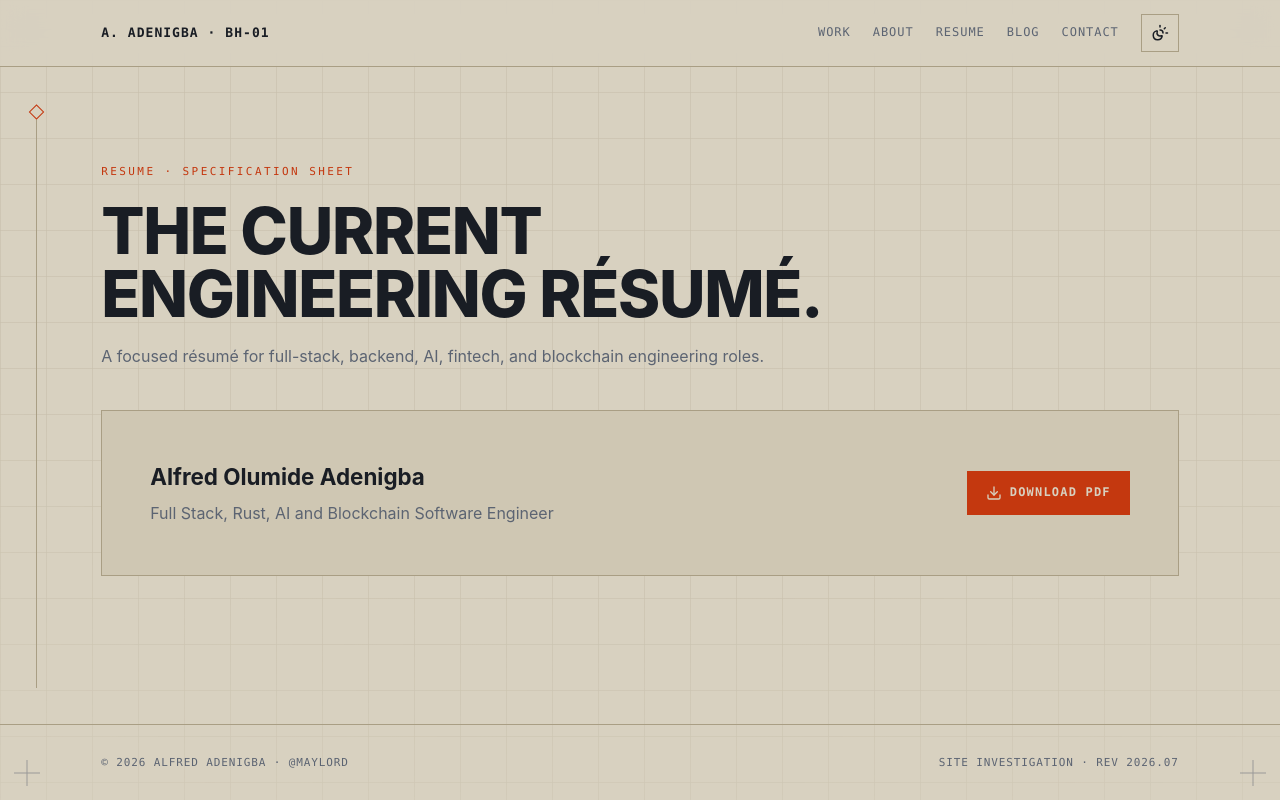
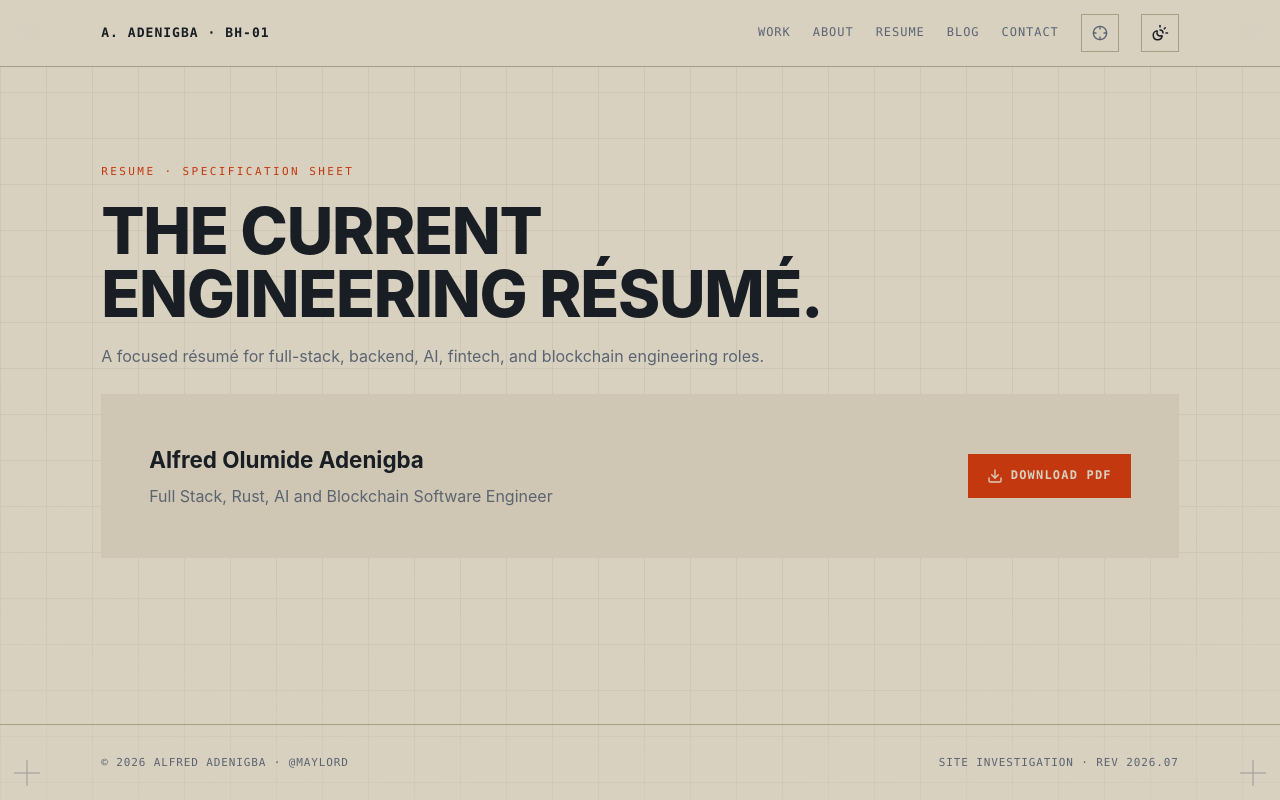
Before and after one commit to 7maylord/portfolio, a Next.js app: page /resume in a window 1280 px wide. Built offline with nearby package versions, Linux system fonts and the light colour scheme.

Commit message:
feat: add survey-mode toggle with the cursor reticle off by default

```diff
--- a/src/app/globals.css
+++ b/src/app/globals.css
@@ -179,6 +179,19 @@ a {
 }
 
 /* ---- THE SIGNATURE: reticle + live dimensioning ---- */
+/* Survey mode is opt-in; all overlays are hidden until html[data-survey="on"]. */
+.survey-layer,
+.hud,
+.gauge {
+  display: none;
+}
+html[data-survey="on"] .survey-layer {
+  display: block;
+}
+html[data-survey="on"] .hud {
+  display: grid;
+}
+
 .survey-layer {
   position: fixed;
   inset: 0;
@@ -391,7 +404,7 @@ a {
   display: none;
 }
 @media (min-width: 980px) {
-  .gauge {
+  html[data-survey="on"] .gauge {
     display: block;
   }
 }
@@ -650,6 +663,32 @@ a {
 .theme-toggle:hover {
   border-color: var(--survey);
   color: var(--survey);
+}
+.survey-toggle {
+  display: inline-flex;
+  width: 38px;
+  min-height: 38px;
+  align-items: center;
+  justify-content: center;
+  border: 1px solid var(--line);
+  background: transparent;
+  color: var(--bedrock);
+  cursor: pointer;
+  font: inherit;
+  padding: 0;
+  transition:
+    color 0.18s ease,
+    border-color 0.18s ease,
+    background 0.18s ease;
+}
+.survey-toggle:hover {
+  border-color: var(--survey);
+  color: var(--survey);
+}
+.survey-toggle[aria-pressed="true"] {
+  color: var(--survey);
+  border-color: var(--survey);
+  background: color-mix(in srgb, var(--survey) 10%, transparent);
 }
 .mobile-menu {
   display: none;
@@ -1293,11 +1332,16 @@ a {
 }
 
 /* ---- resume panel ---- */
+.resume-list {
+  display: grid;
+  gap: 1px;
+  margin: 1rem 0 6rem;
+  background: var(--line);
+  border: 1px solid var(--line);
+}
 .resume-panel {
-  border: 1px solid var(--line);
   background: var(--film);
   padding: clamp(1.8rem, 5vw, 3rem);
-  margin: 1rem 0 6rem;
   display: grid;
   grid-template-columns: 1fr auto;
   gap: 2rem;
--- a/src/app/layout.tsx
+++ b/src/app/layout.tsx
@@ -4,6 +4,7 @@ import { Menu } from "lucide-react";
 import "./globals.css";
 import { profile } from "@/content/profile";
 import { ThemeToggle } from "./theme-toggle";
+import { SurveyToggle } from "./survey-toggle";
 import { SurveyLayer } from "./survey-layer";
 
 export const metadata: Metadata = {
@@ -36,8 +37,7 @@ export const viewport: Viewport = {
   initialScale: 1,
 };
 
-// Apply the saved theme before first paint to avoid a flash of the wrong theme.
-const themeInit = `document.documentElement.classList.add("js");try{var t=localStorage.getItem("theme");if(t)document.documentElement.dataset.theme=t;}catch(e){}`;
+const themeInit = `document.documentElement.classList.add("js");try{var t=localStorage.getItem("theme");if(t)document.documentElement.dataset.theme=t;if(localStorage.getItem("survey")==="on")document.documentElement.dataset.survey="on";}catch(e){}`;
 
 const navLinks = [
   { href: "/work", label: "Work" },
@@ -51,7 +51,7 @@ export default function RootLayout({
   children: React.ReactNode;
 }) {
   return (
-    <html lang="en" suppressHydrationWarning>
+    <html lang="en" data-scroll-behavior="smooth" suppressHydrationWarning>
       <head>
         <script dangerouslySetInnerHTML={{ __html: themeInit }} />
       </head>
@@ -87,6 +87,7 @@ export default function RootLayout({
                 Blog
               </a>
               <Link href="/contact">Contact</Link>
+              <SurveyToggle />
               <ThemeToggle />
             </div>
             <details className="mobile-menu">
@@ -109,6 +110,7 @@ export default function RootLayout({
                   Blog
                 </a>
                 <Link href="/contact">Contact</Link>
+                <SurveyToggle />
                 <ThemeToggle />
               </div>
             </details>
--- a/src/app/survey-layer.tsx
+++ b/src/app/survey-layer.tsx
@@ -3,16 +3,9 @@
 import { useEffect } from "react";
 import { usePathname } from "next/navigation";
 
-// The signature interaction: a surveyor's reticle that tracks the cursor, casts
-// dimension lines to the sheet edges with live station readouts, and logs
-// coordinates + elevation in a title-block HUD. Pure decoration layered over the
-// site — every element is aria-hidden and pointer-events:none, so the page stays
-// fully usable with JS off, on touch, and with reduced motion.
 export function SurveyLayer() {
   const pathname = usePathname();
 
-  // Re-scan scroll-reveal targets on every route change, and refresh the depth
-  // gauge for the new page (the persistent effect below owns the scroll math).
   useEffect(() => {
     const revealObs = new IntersectionObserver(
       (entries) => {
@@ -47,17 +40,8 @@ export function SurveyLayer() {
     addEventListener("scroll", onScroll, { passive: true });
     onScroll();
 
-    if (!fine) {
-      return () => {
-        removeEventListener("scroll", onScroll);
-      };
-    }
-
-    // Fine pointer: enable the reticle + dimensioning.
-    document.body.classList.add("fine");
-    document.getElementById("survey")?.classList.add("live");
-    document.getElementById("hud")?.classList.add("live");
-
+    const survey = document.getElementById("survey");
+    const hud = document.getElementById("hud");
     const readE = document.getElementById("readE");
     const readN = document.getElementById("readN");
     const hudStation = document.getElementById("hudStation");
@@ -102,7 +86,9 @@ export function SurveyLayer() {
 
       const dx = cx - innerWidth / 2;
       const dy = innerHeight / 2 - cy;
-      const ang = Math.round(((Math.atan2(dx, dy) * 180) / Math.PI + 360) % 360);
+      const ang = Math.round(
+        ((Math.atan2(dx, dy) * 180) / Math.PI + 360) % 360,
+      );
       const rel = ang <= 180 ? ang : 360 - ang;
       if (hudBearing)
         hudBearing.textContent =
@@ -122,10 +108,35 @@ export function SurveyLayer() {
       }
     };
 
-    addEventListener("pointermove", onMove, { passive: true });
-    loop();
+    // Survey mode is off by default; enable/disable the reticle + dimensioning
+    // in response to the toggle. On coarse pointers the reticle never runs.
+    let active = false;
+    const enable = () => {
+      if (active || !fine) return;
+      active = true;
+      document.body.classList.add("fine");
+      survey?.classList.add("live");
+      hud?.classList.add("live");
+      addEventListener("pointermove", onMove, { passive: true });
+      if (!running) {
+        running = true;
+        requestAnimationFrame(loop);
+      }
+    };
+    const disable = () => {
+      active = false;
+      document.body.classList.remove("fine");
+      survey?.classList.remove("live");
+      hud?.classList.remove("live");
+      removeEventListener("pointermove", onMove);
+    };
+    const sync = () => (root.dataset.survey === "on" ? enable() : disable());
+
+    sync();
+    addEventListener("survey-change", sync);
 
     return () => {
+      removeEventListener("survey-change", sync);
       removeEventListener("pointermove", onMove);
       removeEventListener("scroll", onScroll);
       document.body.classList.remove("fine");
--- /dev/null
+++ b/src/app/survey-toggle.tsx
@@ -0,0 +1,42 @@
+"use client";
+
+import { useSyncExternalStore } from "react";
+import { Crosshair } from "lucide-react";
+
+const subscribe = (cb: () => void) => {
+  addEventListener("survey-change", cb);
+  return () => removeEventListener("survey-change", cb);
+};
+const isOn = () => document.documentElement.dataset.survey === "on";
+
+export function SurveyToggle() {
+  const on = useSyncExternalStore(
+    subscribe,
+    isOn,
+    () => false, // server: off by default
+  );
+
+  const toggle = () => {
+    if (on) {
+      document.documentElement.removeAttribute("data-survey");
+      localStorage.setItem("survey", "off");
+    } else {
+      document.documentElement.dataset.survey = "on";
+      localStorage.setItem("survey", "on");
+    }
+    dispatchEvent(new Event("survey-change"));
+  };
+
+  return (
+    <button
+      className="survey-toggle"
+      type="button"
+      aria-pressed={on}
+      aria-label={`Survey mode ${on ? "on" : "off"} — toggle cursor reticle`}
+      title={`Survey mode: ${on ? "on" : "off"}`}
+      onClick={toggle}
+    >
+      <Crosshair size={16} />
+    </button>
+  );
+}
```
